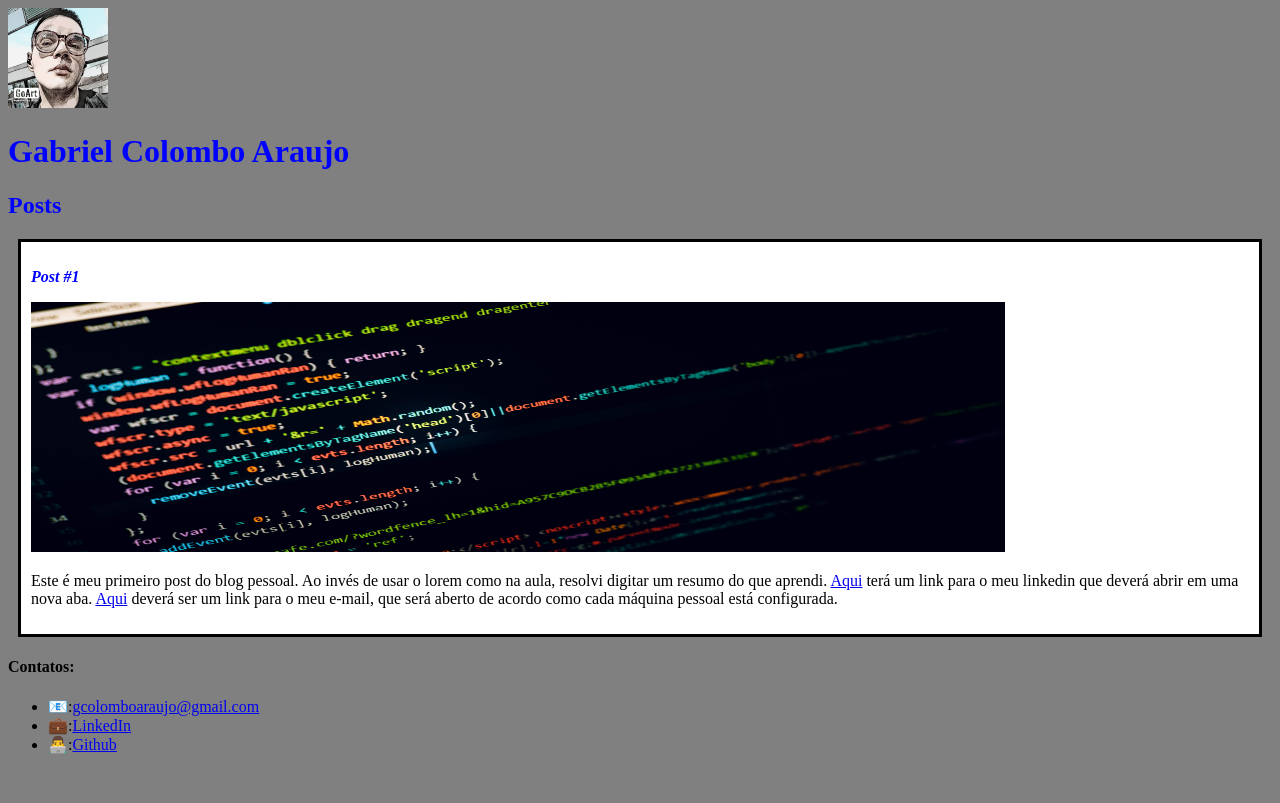
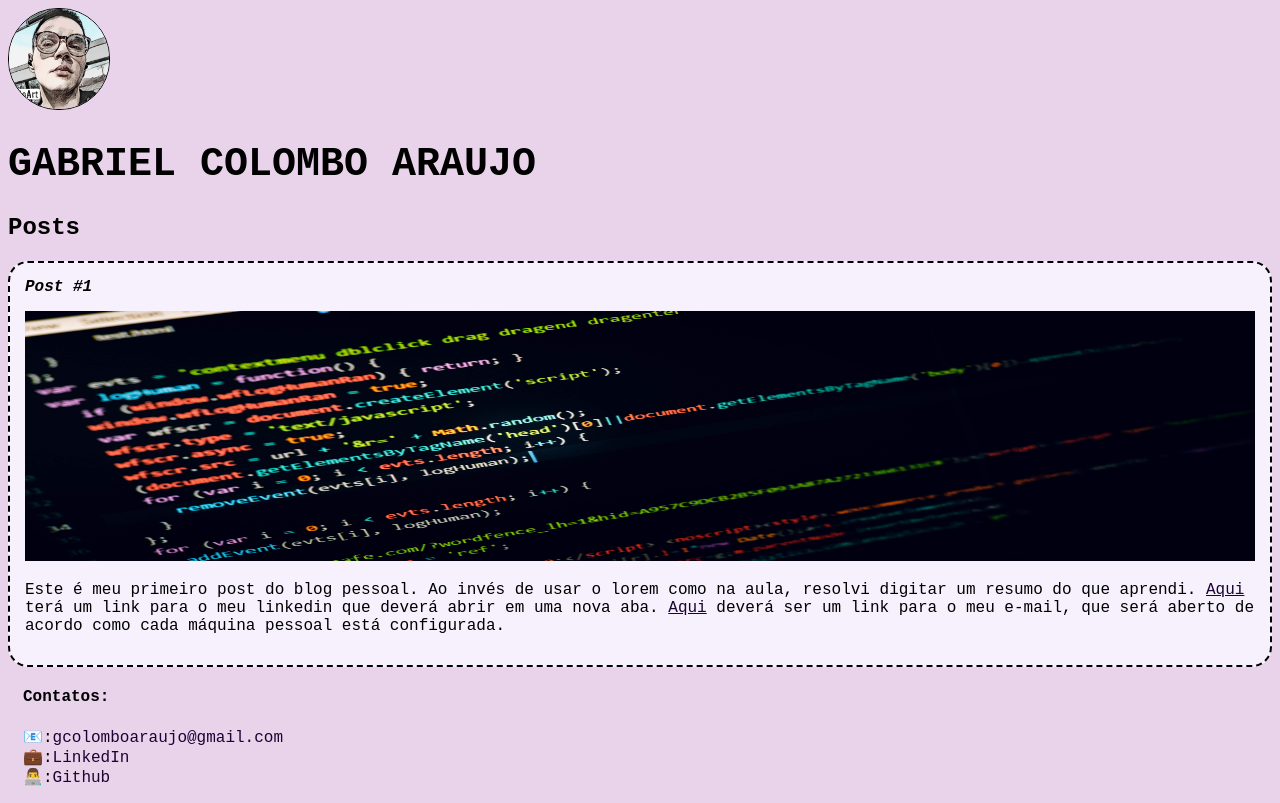
Before and after one commit to gacolombo/reforco-html5-css3, a plain HTML site: page index.html in a window 1280 px wide. Drawn offline with Linux system fonts and the light colour scheme.

Commit message:
Estilizando todo o arquivo

```diff
--- a/index.html
+++ b/index.html
@@ -9,7 +9,7 @@
 </head>
 <body>
     <header>
-        <img src="img/img.jpg" alt="Ilustração do rosto do Gabriel Colombo" height="100" width="100">
+        <img src="img/img.jpg" alt="Ilustração do rosto do Gabriel Colombo" height="100" width="100" class="photo">
         <h1 id="title">Gabriel Colombo Araujo</h1>
     </header>
     <section>
@@ -19,16 +19,16 @@
         <article class="post">
             <header>
                 <h3 class="post_title">Post #1</h3>
-                <img src="img/post1.jpg" alt="Editor de texto contendo código" height="250" width="80%">
+                <img src="img/post1.jpg" alt="Editor de texto contendo código" height="250" width="100%" class="post_image">
             </header>
-            <p>Este é meu primeiro post do blog pessoal. Ao invés de usar o lorem como na aula, resolvi digitar um resumo do que aprendi. <a href="https://www.linkedin.com/in/gabriel-colombo-araujo-50102b229/" target="_blank">Aqui</a> terá um link para o meu linkedin que deverá abrir em uma nova aba. <a href="mailto:gcolomboaraujo@gmail.com">Aqui</a> deverá ser um link para o meu e-mail, que será aberto de acordo como cada máquina pessoal está configurada.</p>
+            <p class="post_content">Este é meu primeiro post do blog pessoal. Ao invés de usar o lorem como na aula, resolvi digitar um resumo do que aprendi. <a href="https://www.linkedin.com/in/gabriel-colombo-araujo-50102b229/" target="_blank">Aqui</a> terá um link para o meu linkedin que deverá abrir em uma nova aba. <a href="mailto:gcolomboaraujo@gmail.com">Aqui</a> deverá ser um link para o meu e-mail, que será aberto de acordo como cada máquina pessoal está configurada.</p>
         </article>
     </section>
     <footer>
-        <header>
-            <h4>Contatos:</h4>
-        </header>
-        <ul>
+        <ul class = "contat_list">
+            <header>
+                <h4>Contatos:</h4>
+            </header>
             <li>
                 📧:<a href="mailto:gcolomboaraujo@gmail.com">gcolomboaraujo@gmail.com</a>
             </li>
--- a/style.css
+++ b/style.css
@@ -1,19 +1,59 @@
 body {
-    background-color: gray;
+    background-color: #E8D3EB;
+    font-family: 'Courier New', Courier, monospace;
+}
+
+.photo {
+    border: 1px solid black;
+    border-radius: 50px;
 }
 
 #title, .subtitle, .post_title{
-    color: blue
+    color: black
+}
+
+#title {
+    font-size: 40px;
+    text-transform: uppercase;
+}
+
+a {
+    text-decoration: underline;
+    color: #1B0333;
 }
 
 .post_title{
     font-size: 16px;
     font-style: italic;
+    margin: 0;
+    margin-bottom: 15px;
 }
 
 .post{
-    background-color: white;
-    padding: 10px;
-    border: 3px solid black;
-    margin: 10px;
+    background-color: #F6F1FD;
+    padding: 15px;
+    border: 2px dashed black;
+    border-radius: 20px;
+    margin: 0;
+    margin-bottom: 15px;
 }
+
+.post_content{
+    margin: 0;
+    margin-bottom: 15px;
+}
+
+.post_image{
+    margin: 0;
+    margin-bottom: 15px;
+}
+
+.contat_list{
+    list-style-type: none;
+    padding: 0px;
+    padding-left: 15px;
+}
+
+.contat_list li a {
+    text-decoration: none;
+}
```
Also changed, not shown: 1 other file.
